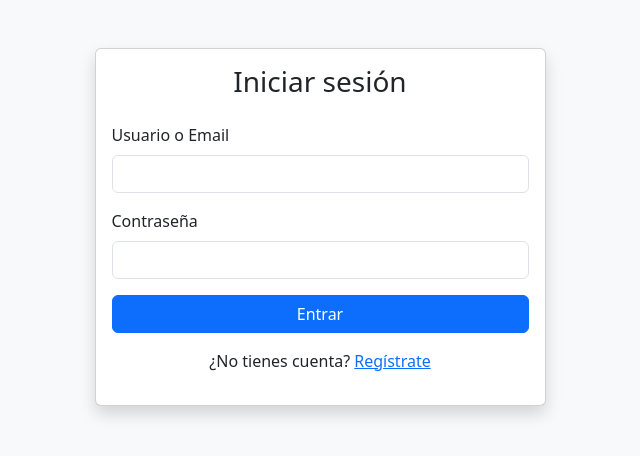
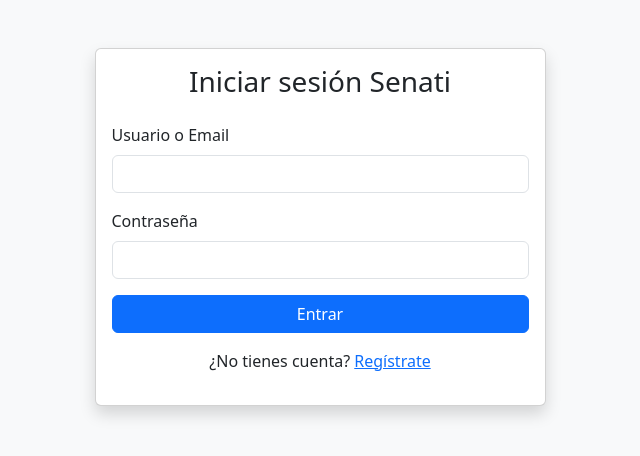
Before and after one commit to dhuaman2025/login-app, a website: page public/login.html in a window 1280 px wide. Shown: the whole page, without its empty margins (320-960 px from the left). Drawn offline with nearby package versions, Linux system fonts and the light colour scheme.

Commit message:
cambio lo hizo en el login.html agrege la palabra senati

```diff
--- a/public/login.html
+++ b/public/login.html
@@ -12,7 +12,7 @@
       <div class="col-md-5">
         <div class="card shadow">
           <div class="card-body">
-            <h3 class="card-title text-center mb-4">Iniciar sesión</h3>
+            <h3 class="card-title text-center mb-4">Iniciar sesión Senati</h3>
             <form action="/login" method="post">
               <div class="mb-3">
                 <label class="form-label">Usuario o Email</label>
```
